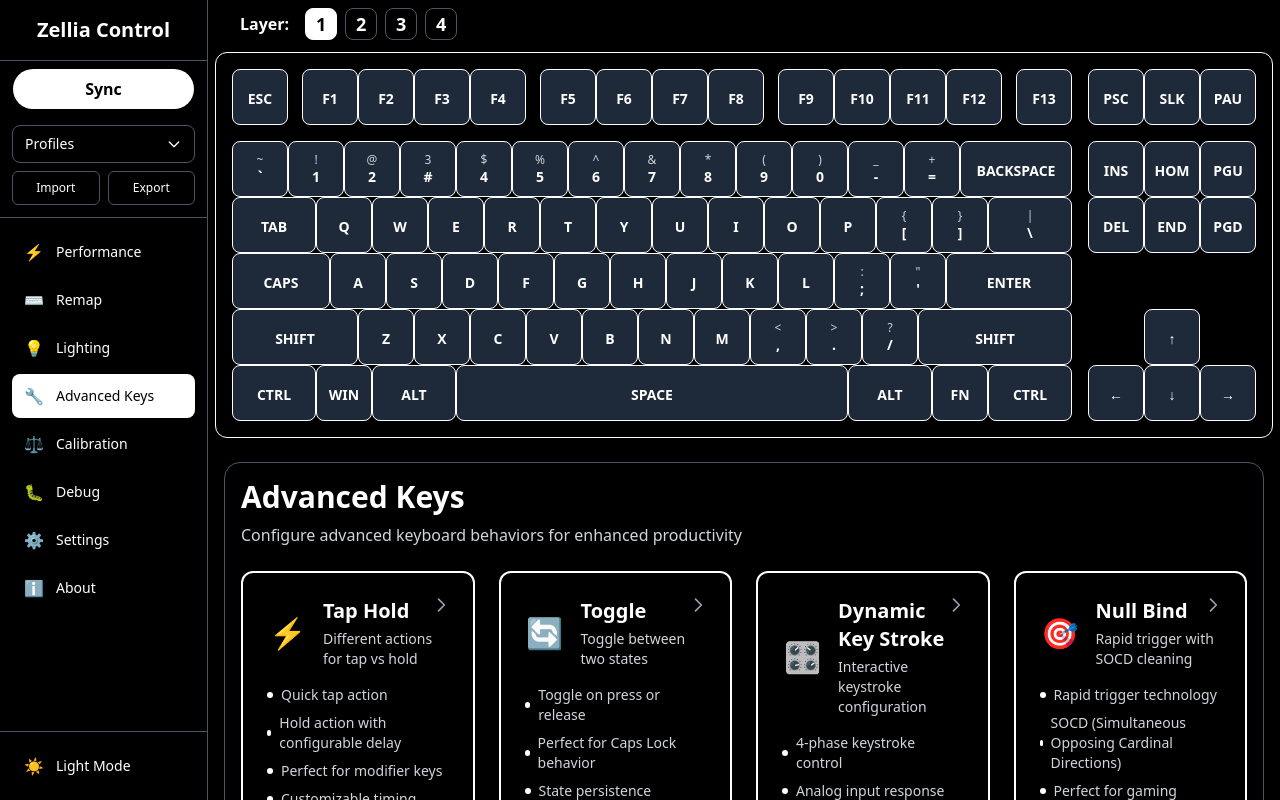
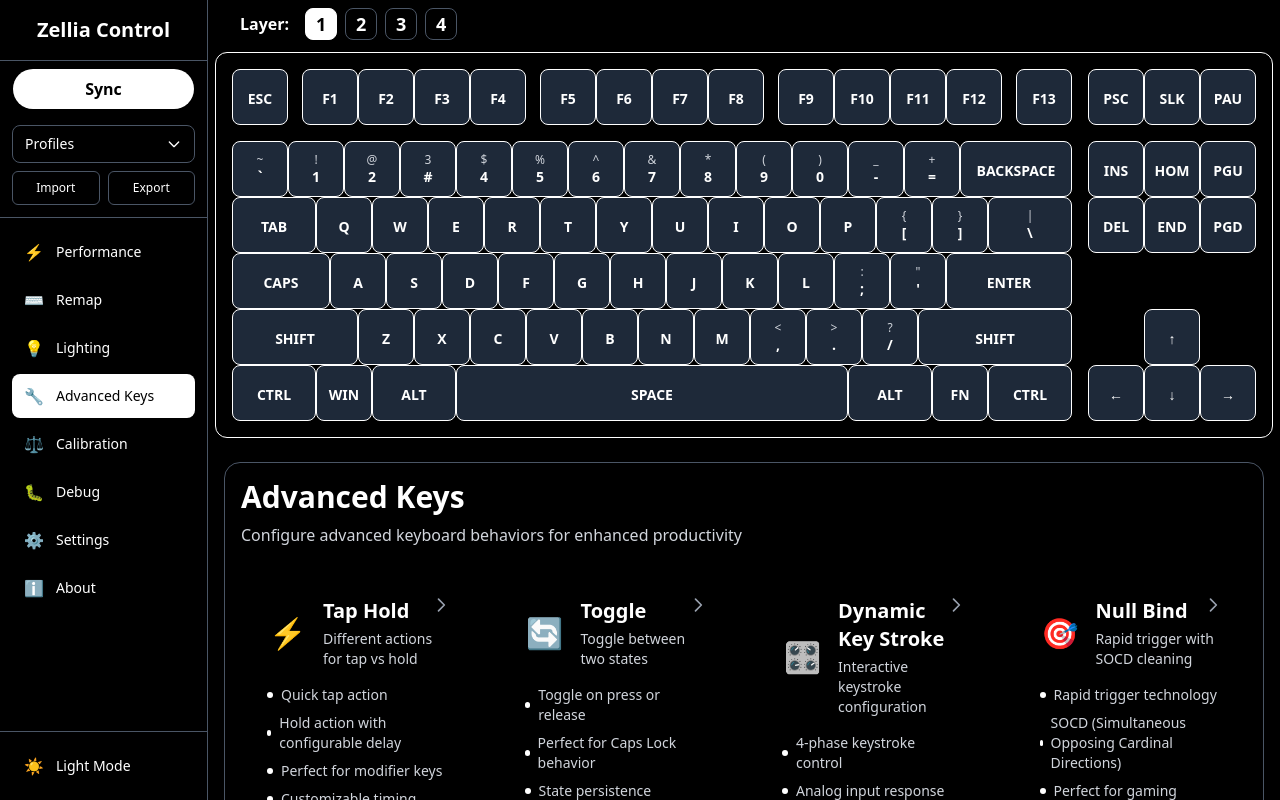
Before and after one commit to Zellia-Keyboards/Zellia-Control, a SvelteKit app: page /advancedkey in a window 1280 px wide. Built offline with nearby package versions, Linux system fonts and the light colour scheme.

Commit message:
fix: update border color for dark mode button in advanced key modes

```diff
--- a/src/routes/advancedkey/+page.svelte
+++ b/src/routes/advancedkey/+page.svelte
@@ -74,7 +74,7 @@
         {#each keyModes as mode}
             <div class="group relative w-full">
                 <button
-                    class="w-full h-full p-6 {$darkMode ? 'bg-black border-white hover:border-gray-300' : 'bg-white hover:border-blue-200'} rounded-xl shadow-lg hover:shadow-xl transition-all duration-300 border-2 border-transparent text-left group-hover:scale-105 flex flex-col"
+                    class="w-full h-full p-6 {$darkMode ? 'bg-black border-gray-600 hover:border-gray-300' : 'bg-white hover:border-blue-200'} rounded-xl shadow-lg hover:shadow-xl transition-all duration-300 border-2 border-transparent text-left group-hover:scale-105 flex flex-col"
                     onclick={() => navigateToMode(mode.path)}
                 >
                     <!-- Mode Header -->
```
